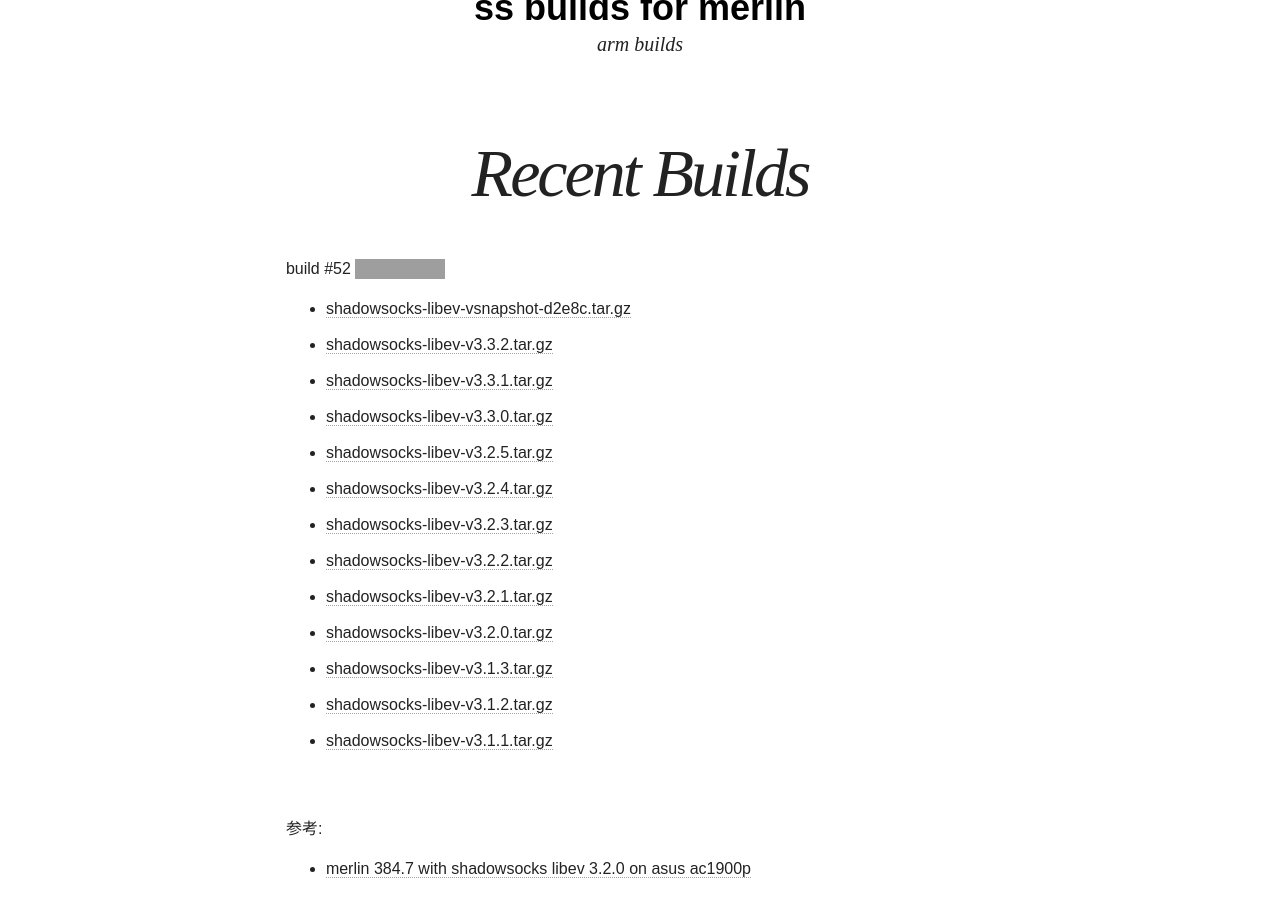
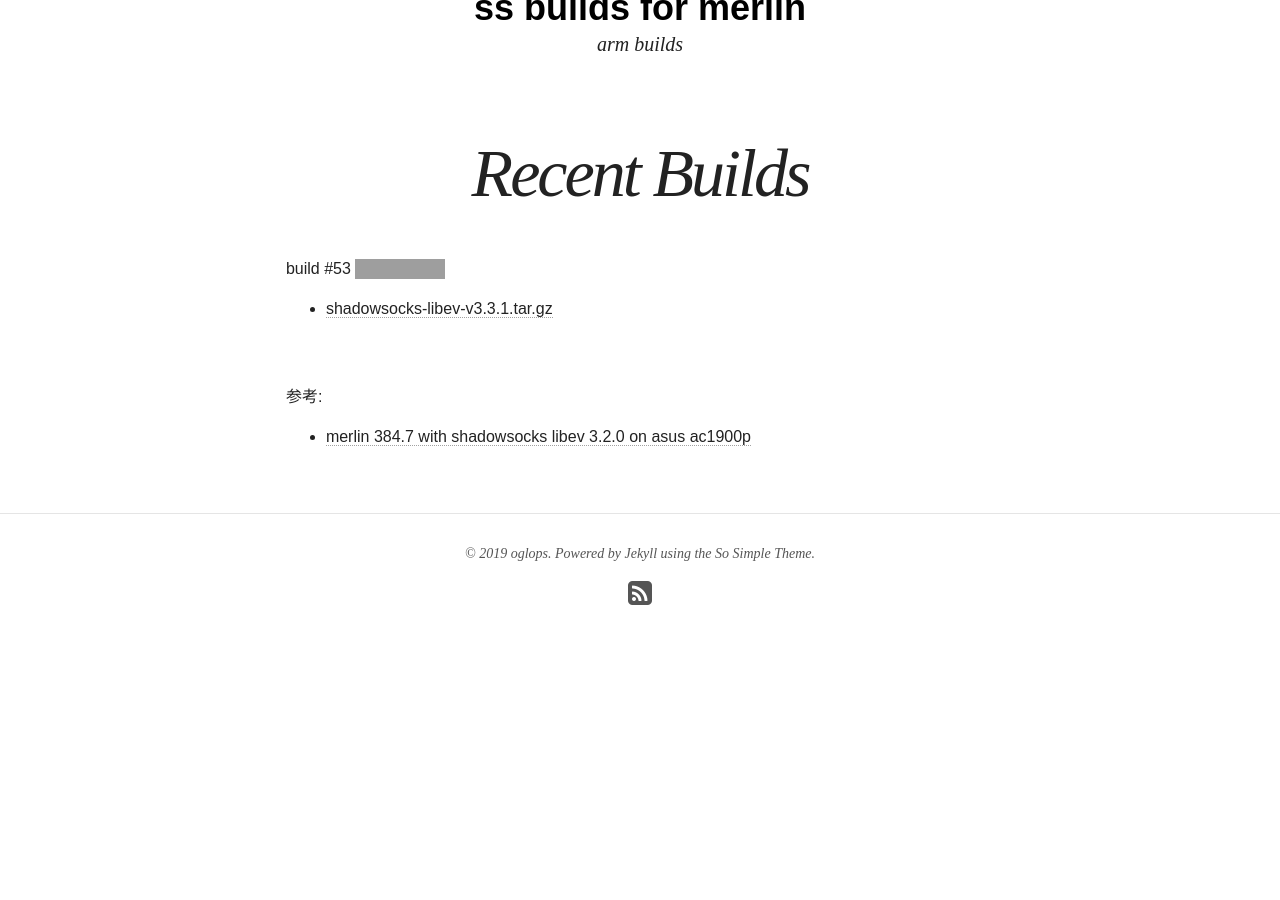
Before and after one commit to oglopss/merlin-ss-ci-jekyll, a Jekyll site: the page built from index.html, in a window 1280 px wide and 900 px high, scrolled down 339 px. Built offline with Jekyll 4.4.1, drawn with Linux system fonts in a browser that asks for light colours; nearby versions of some CDN libraries; after the commit the page ends 1044 px from its top, so only the background shows below that; grey boxes are pictures that could not be loaded.

Commit message:
Travis build 53 v3.3.1 pushed to gh-pages

```diff
--- a/_data/ss.yml
+++ b/_data/ss.yml
@@ -1,15 +1,3 @@
-build: 52
+build: 53
 files:
-  - v3.2.5
-  - vsnapshot-d2e8c
-  - v3.3.0
   - v3.3.1
-  - v3.3.2
-  - v3.2.4
-  - v3.2.1
-  - v3.2.3
-  - v3.2.0
-  - v3.2.2
-  - v3.1.3
-  - v3.1.2
-  - v3.1.1
```
Also changed, not shown: 1 other file.
